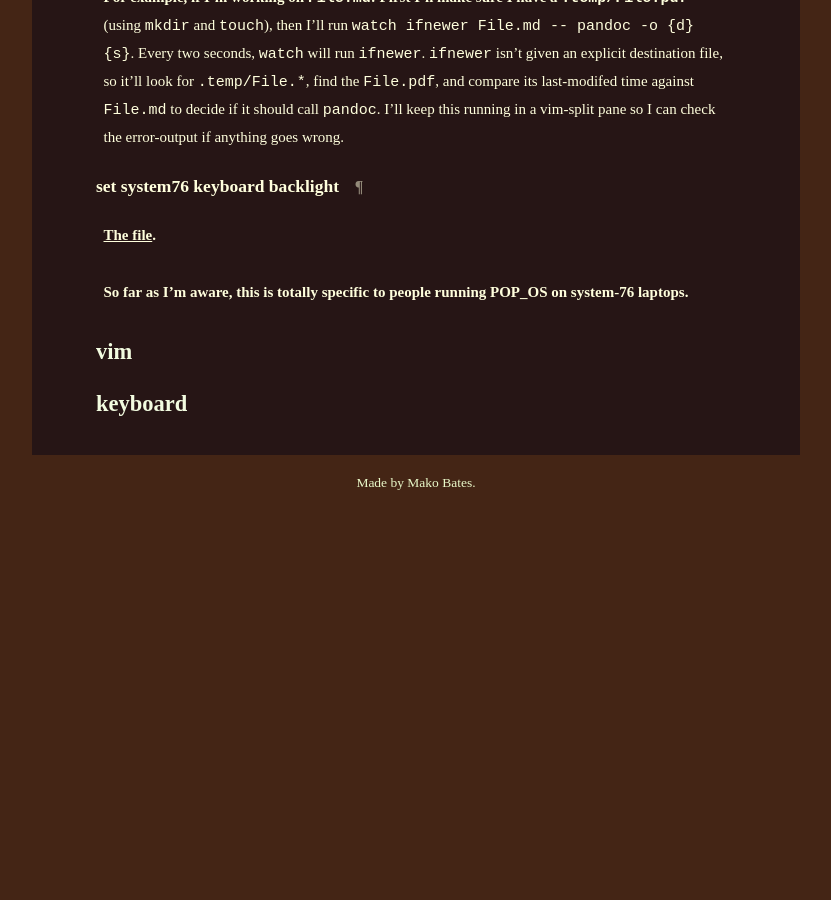
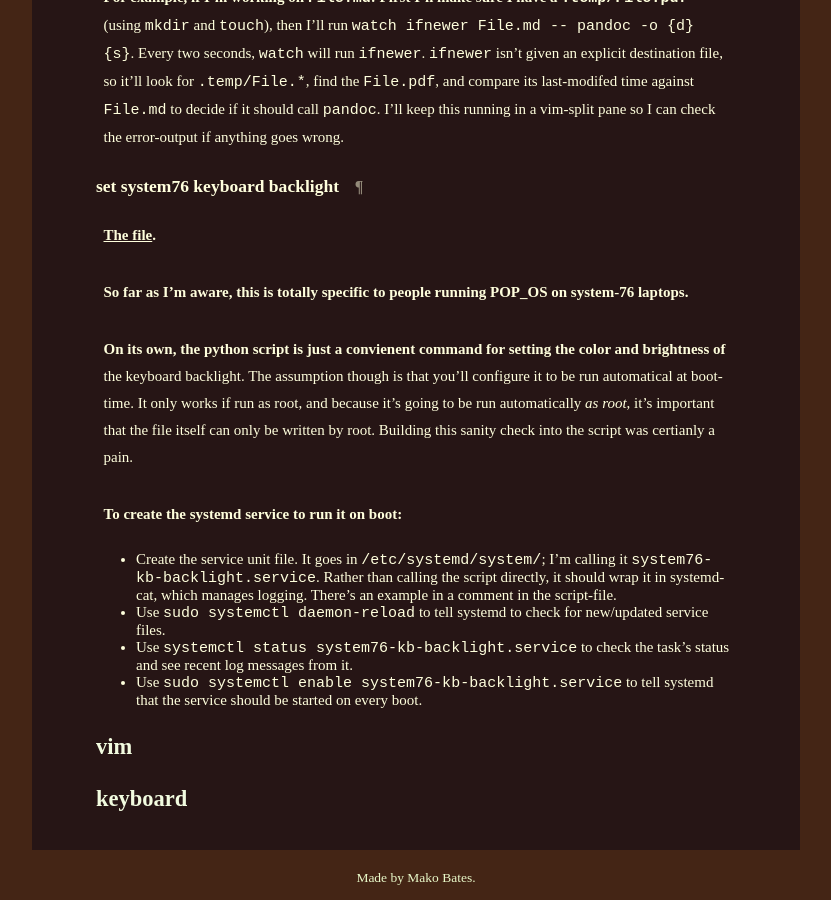
Before and after one commit to ShapeOfMatter/Mako-Bates, a Jekyll site: the page built from _posts/2021-01-10-whats-in-my-bin.md, in a window 1280 px wide and 900 px high, scrolled down 1090 px. Shown: the whole window, without its empty margins (224-1055 px from the left). Built offline with Jekyll 4.4.1, drawn with Linux system fonts in a browser that asks for light colours; before the commit the page ends 1595 px from its top, so only the background shows below that.

Commit message:
documenting bin scripts

```diff
--- a/_posts/2021-01-10-whats-in-my-bin.md
+++ b/_posts/2021-01-10-whats-in-my-bin.md
@@ -36,7 +36,19 @@ I'll keep this running in a vim-split pane so I can check the error-output if an
 
 So far as I'm aware, this is totally specific to people running POP_OS on system-76 laptops.
 
+On its own, the python script is just a convienent command for setting the color and brightness of the keyboard backlight.
+The assumption though is that you'll configure it to be run automatical at boot-time.
+It only works if run as root, and because it's going to be run automatically _as root_, it's important that the file itself can only be written by root.
+Building this sanity check into the script was certianly a pain.
 
+To create the systemd service to run it on boot:
+
+- Create the service unit file. It goes in `/etc/systemd/system/`; I'm calling it `system76-kb-backlight.service`.
+Rather than calling the script directly, it should wrap it in systemd-cat, which manages logging.
+There's an example in a comment in the script-file.
+- Use `sudo systemctl daemon-reload` to tell systemd to check for new/updated service files.
+- Use `systemctl status system76-kb-backlight.service` to check the task's status and see recent log messages from it.
+- Use `sudo systemctl enable system76-kb-backlight.service` to tell systemd that the service should be started on every boot.
 
 
 # vim
```
